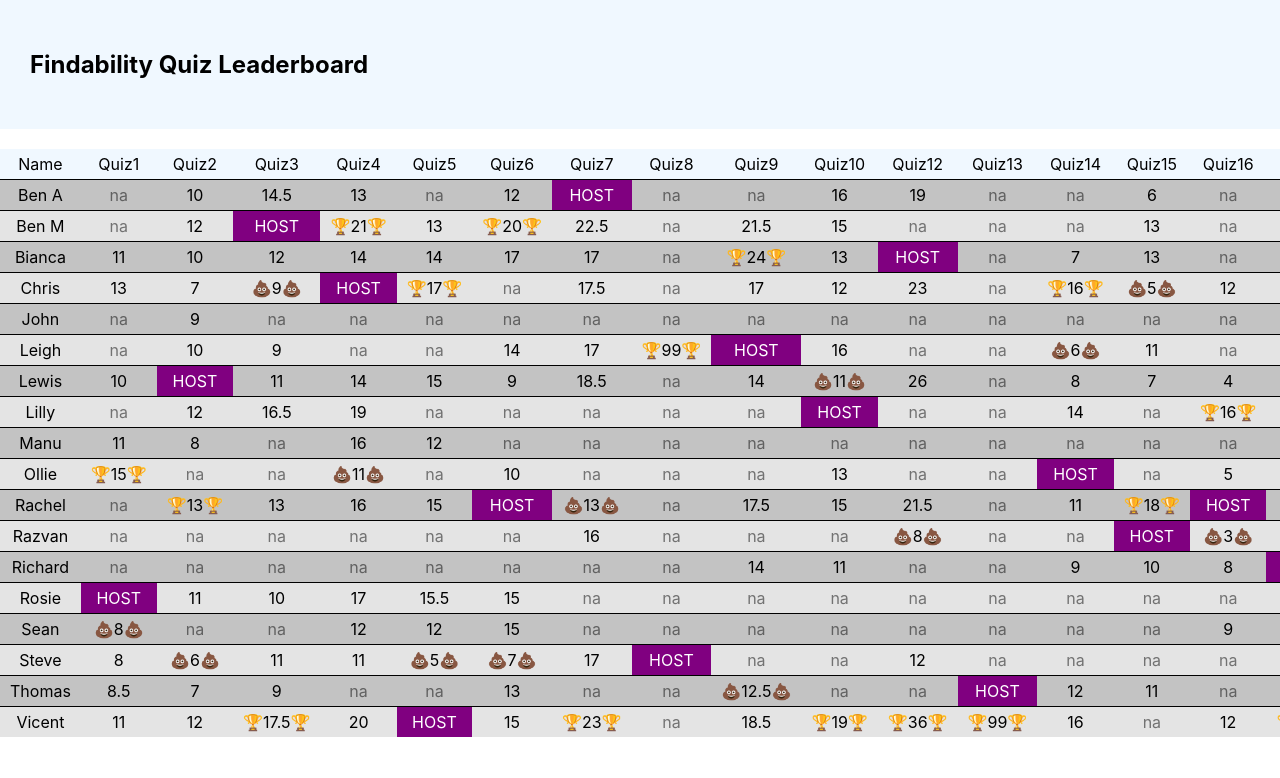
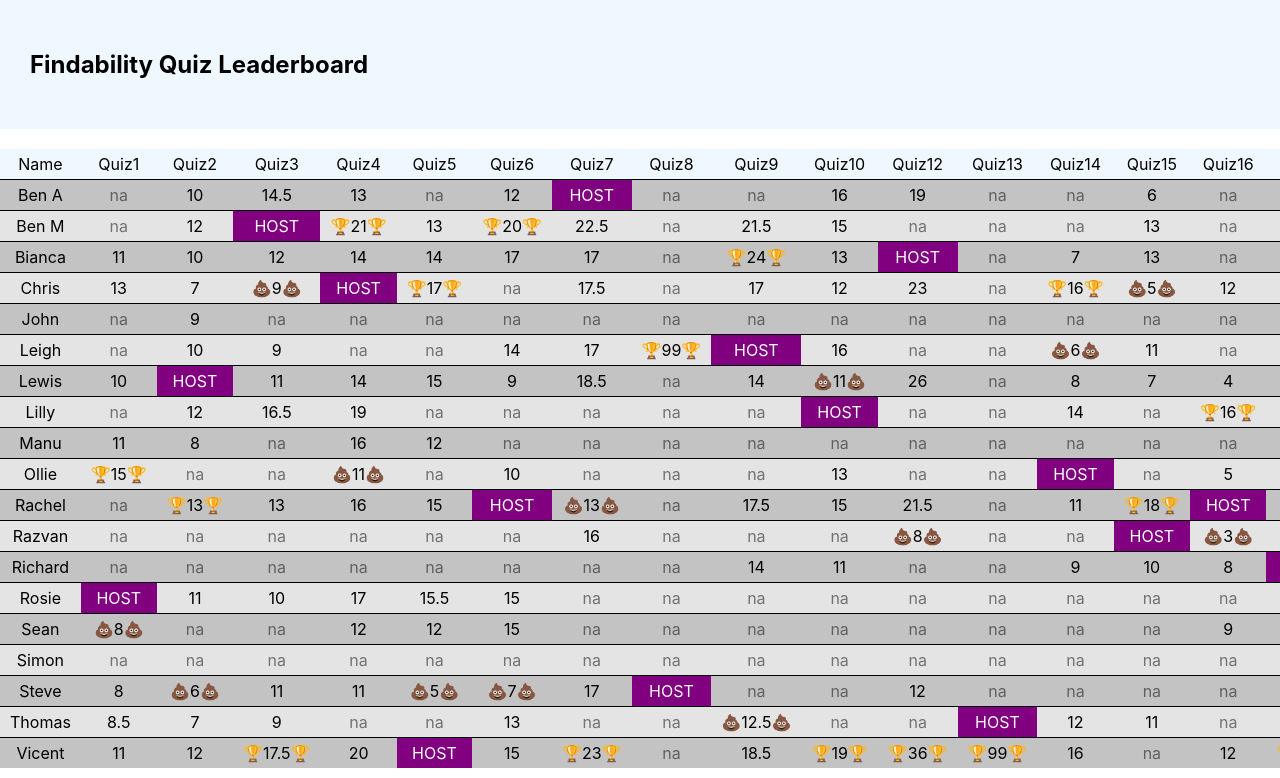
Before and after one commit to rachelnewman/findability-leaderboard, a React (Create React App) app: page / in a window 1280 px wide. Shown: the top 778 px of the page. Built offline with nearby package versions, Linux system fonts and the light colour scheme.

Commit message:
Vicent's Quiz

```diff
--- a/src/Table/Table.js
+++ b/src/Table/Table.js
@@ -27,6 +27,7 @@ const data = [
     "Quiz20",
     "Quiz21",
     "Quiz22",
+    "Quiz23",
   ],
   [
     "Ben A",
@@ -49,6 +50,7 @@ const data = [
     30,
     NA,
     22,
+    NA,
     NA,
     NA,
   ],
@@ -75,6 +77,7 @@ const data = [
     27,
     HOST,
     15.5,
+    28,
   ],
   [
     "Bianca",
@@ -92,6 +95,7 @@ const data = [
     NA,
     7,
     13,
+    NA,
     NA,
     NA,
     NA,
@@ -123,11 +127,13 @@ const data = [
     17,
     19,
     22,
+    17,
   ],
   [
     "John",
     NA,
     9,
+    NA,
     NA,
     NA,
     NA,
@@ -171,6 +177,7 @@ const data = [
     22,
     NA,
     17,
+    17.5,
   ],
   [
     "Lewis",
@@ -195,6 +202,7 @@ const data = [
     NA,
     19,
     15.5,
+    NA,
   ],
   [
     "Lilly",
@@ -219,6 +227,7 @@ const data = [
     NA,
     20,
     HOST,
+    25,
   ],
   [
     "Manu",
@@ -227,6 +236,7 @@ const data = [
     NA,
     16,
     12,
+    NA,
     NA,
     NA,
     NA,
@@ -267,6 +277,7 @@ const data = [
     NA,
     NA,
     NA,
+    NA,
   ],
   [
     "Rachel",
@@ -291,6 +302,7 @@ const data = [
     22,
     17,
     9.5,
+    13,
   ],
   [
     "Razvan",
@@ -313,6 +325,7 @@ const data = [
     16.5,
     10,
     15.5,
+    NA,
     NA,
     NA,
   ],
@@ -339,6 +352,7 @@ const data = [
     NA,
     16,
     NA,
+    14,
   ],
   [
     "Rosie",
@@ -348,6 +362,7 @@ const data = [
     17,
     15.5,
     15,
+    NA,
     NA,
     NA,
     NA,
@@ -387,6 +402,32 @@ const data = [
     NA,
     NA,
     NA,
+    13,
+  ],
+  [
+    "Simon",
+    NA,
+    NA,
+    NA,
+    NA,
+    NA,
+    NA,
+    NA,
+    NA,
+    NA,
+    NA,
+    NA,
+    NA,
+    NA,
+    NA,
+    NA,
+    NA,
+    NA,
+    NA,
+    NA,
+    NA,
+    NA,
+    26,
   ],
   [
     "Steve",
@@ -406,6 +447,7 @@ const data = [
     NA,
     NA,
     16.5,
+    NA,
     NA,
     NA,
     NA,
@@ -435,6 +477,7 @@ const data = [
     NA,
     NA,
     16,
+    NA,
   ],
   [
     "Vicent",
@@ -459,10 +502,11 @@ const data = [
     HOST,
     19,
     26,
+    HOST,
   ],
 ];
 
-const next = "Vicent";
+const next = "Ben M";
 export const Table = () => {
   const [tableData, setTableData] = useState([]);
   const [winnerList, setWinners] = useState([]);
```
